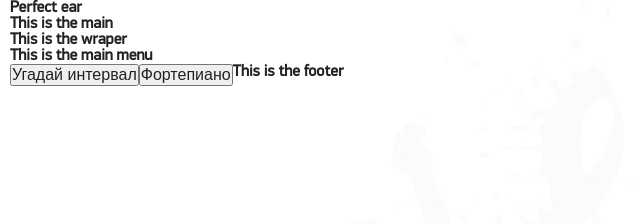
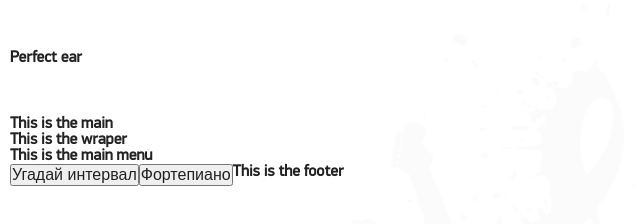
Before and after one commit to Legat14/perfect_ear, a website built with webpack: page src/index.html in a window 1280 px wide. Shown: the whole page, without its empty margins (0-640 px from the left). Built offline with nearby package versions, Linux system fonts and the light colour scheme; no server answers.

Commit message:
feat: header paddings

```diff
--- a/src/scss/main.scss
+++ b/src/scss/main.scss
@@ -23,9 +23,10 @@
   padding: 0 10px;
 }
 
-header {
+.header {
   -webkit-animation-delay: 0.3s;
   animation-delay: 0.3s;
+  padding: 50px 0px;
 }
 
 h1 {
```
